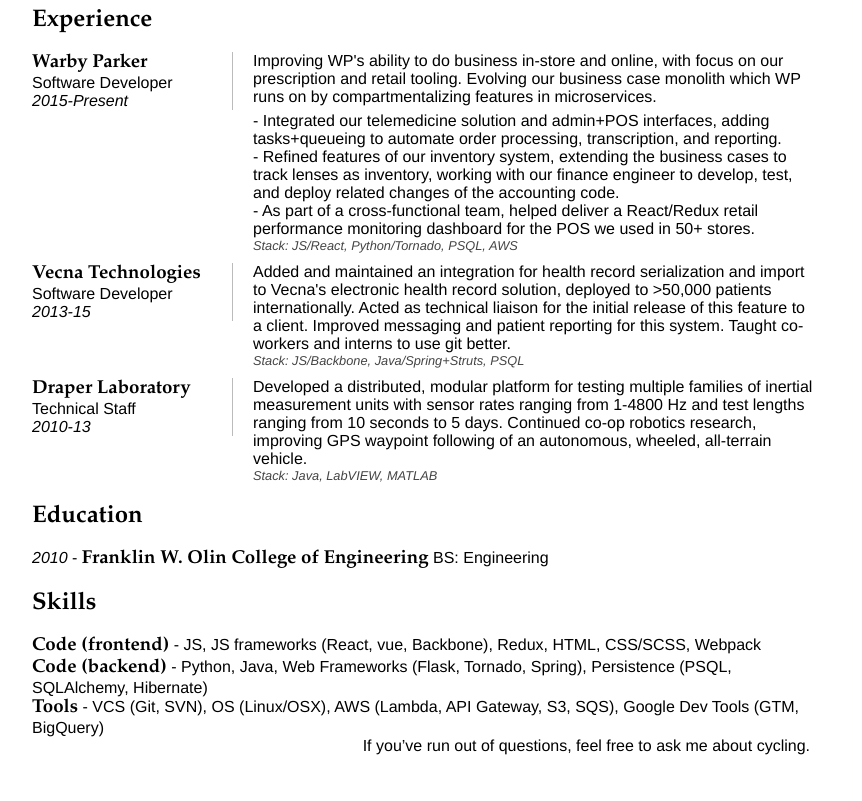
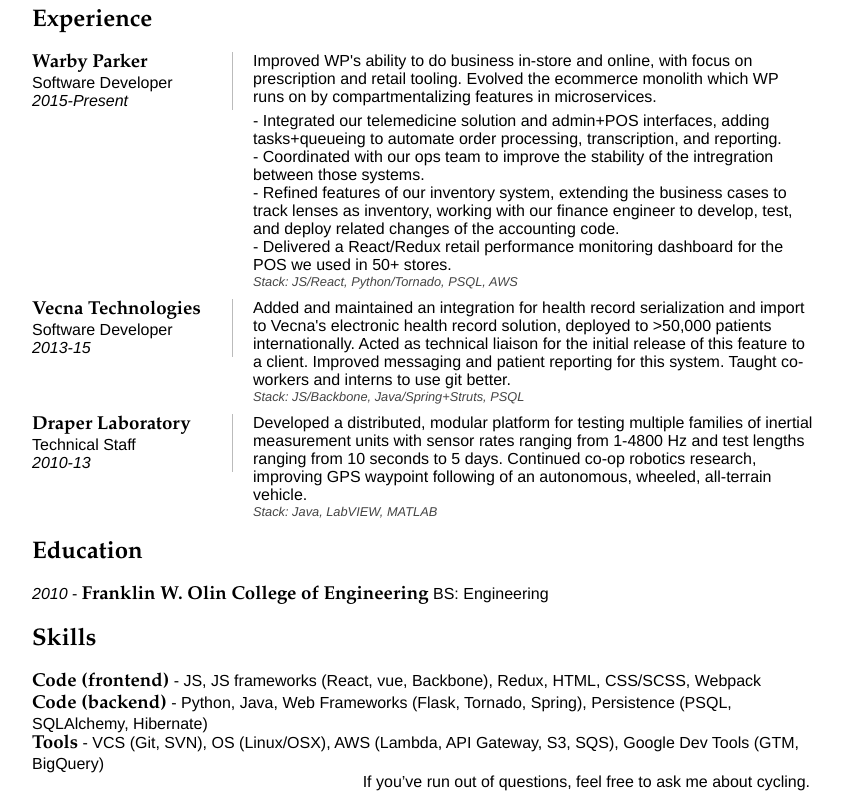
Before and after one commit to gsass/gsass.github.io, a Vue app: page content/resume.html in a window 1280 px wide. Shown: the part 91-892 px from the top of the page, without its empty margins (208-1070 px from the left). Before the commit the page ends 856 px from the top, so only its background shows below. Built offline with nearby package versions, Linux system fonts and the light colour scheme; a web font is replaced by a local one.

Commit message:
Minor rephrase

```diff
--- a/content/resume.html
+++ b/content/resume.html
@@ -29,11 +29,12 @@
         <em>2015-Present</em>
         </dt>
         <dd>
-        Improving WP's ability to do business in-store and online, with focus on our prescription and retail tooling. Evolving our business case monolith which WP runs on by compartmentalizing features in microservices.
+        Improved WP's ability to do business in-store and online, with focus on prescription and retail tooling. Evolved the ecommerce monolith which WP runs on by compartmentalizing features in microservices.
         <ul>
           <li>- Integrated our telemedicine solution and admin+POS interfaces, adding tasks+queueing to automate order processing, transcription, and reporting.</li>
+          <li>- Coordinated  with our ops team to improve the stability of the intregration between those systems.</li>
           <li>- Refined features of our inventory system, extending the business cases to track lenses as inventory, working with our finance engineer to develop, test, and deploy related changes of the accounting code.</li>
-          <li>- As part of a cross-functional team, helped deliver a React/Redux retail performance monitoring dashboard for the POS we used in 50+ stores.</li>
+          <li>- Delivered a React/Redux retail performance monitoring dashboard for the POS we used in 50+ stores.</li>
         </ul>
         <small>Stack: JS/React, Python/Tornado, PSQL, AWS</small>
         </dd>
```
